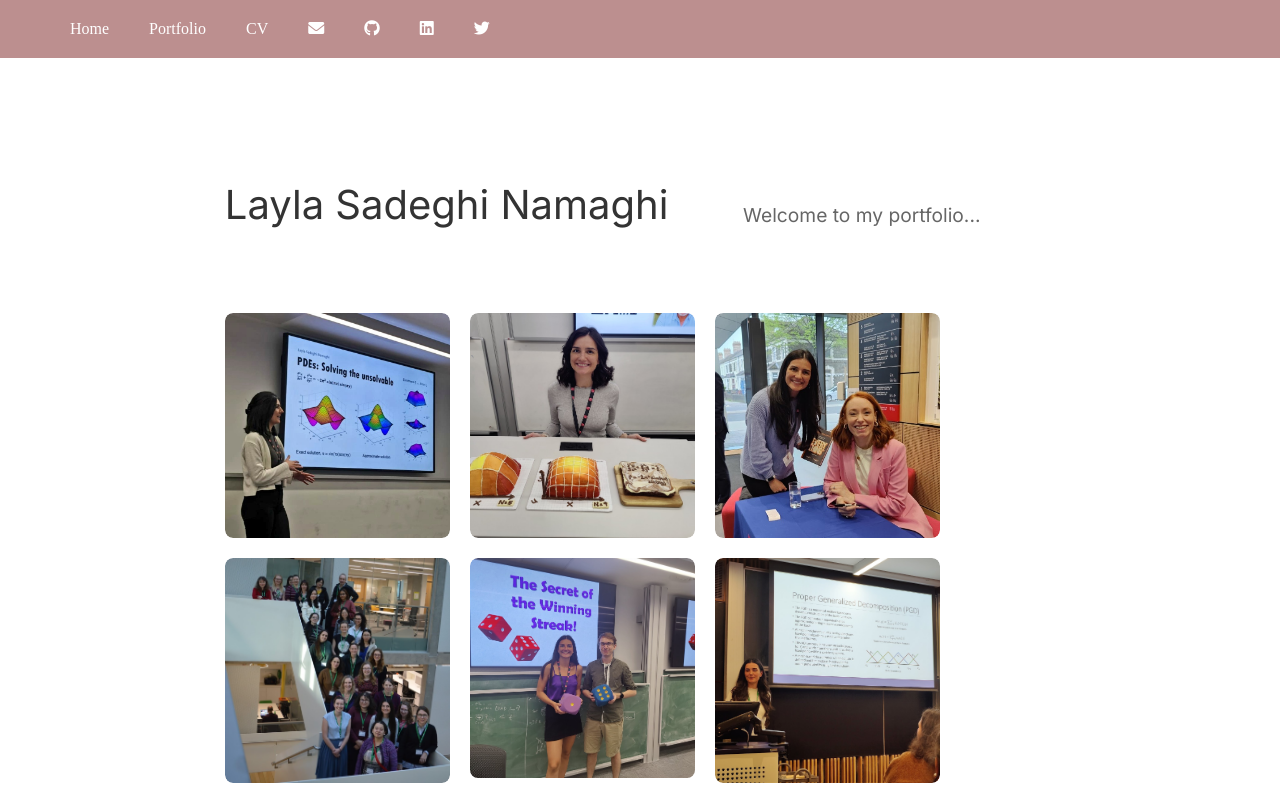
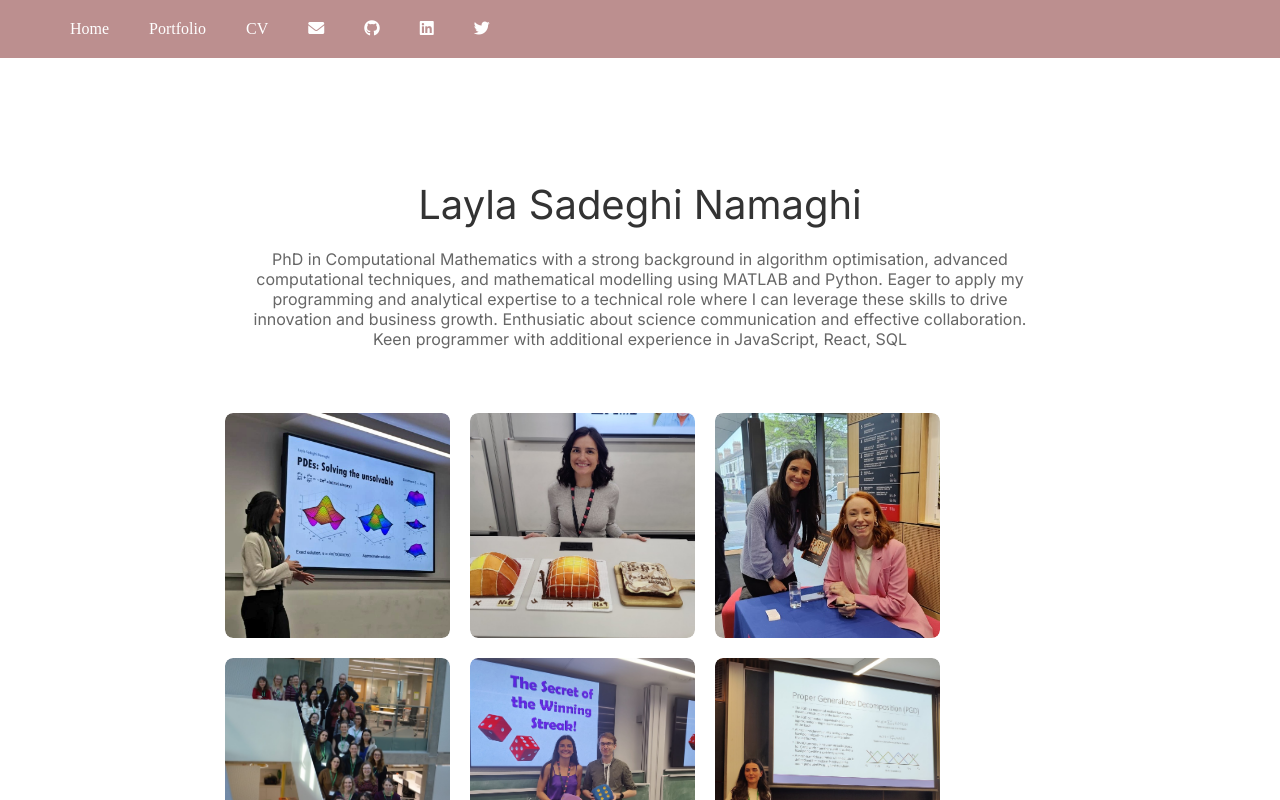
Before and after one commit to laylaksn/my-portfolio, a Next.js app: page / in a window 1280 px wide. Shown: the top 800 px of the page. Built offline with nearby package versions, Linux system fonts and the light colour scheme.

Commit message:
change navbar

```diff
--- a/src/pages/index.tsx
+++ b/src/pages/index.tsx
@@ -20,26 +20,26 @@ export default function Home() {
       <nav className={styles.navbar}>
         <div className={styles.navbarContainer}>
           <ul className={styles.navbarMenu}>
-            <li className={styles.navbarItem}><a href="#home" className={styles.navbarLink}>Home</a></li>
+            <li className={styles.navbarItem}><a href="/index.tsx" className={styles.navbarLink}>Home</a></li>
             <li className={styles.navbarItem}><a href="#portfolio" className={styles.navbarLink}>Portfolio</a></li>
-            <li className={styles.navbarItem}><a href="#cv" className={styles.navbarLink}>CV</a></li>
+            <li className={styles.navbarItem}><a href="/cv.pdf" className={styles.navbarLink}>CV</a></li>
             <li className={styles.navbarItem}>
               <a href="mailto:your-email@example.com" className={styles.navbarLink}>
                 <i className="fas fa-envelope"></i>
               </a>
             </li>
             <li className={styles.navbarItem}>
-              <a href="https://github.com/your-github" target="_blank" rel="noopener noreferrer" className={styles.navbarLink}>
+              <a href="https://github.com/laylaksn" target="_blank" rel="noopener noreferrer" className={styles.navbarLink}>
                 <i className="fab fa-github"></i>
               </a>
             </li>
             <li className={styles.navbarItem}>
-              <a href="https://linkedin.com/in/your-linkedin" target="_blank" rel="noopener noreferrer" className={styles.navbarLink}>
+              <a href="https://linkedin.com/in/laylaksn" target="_blank" rel="noopener noreferrer" className={styles.navbarLink}>
                 <i className="fab fa-linkedin"></i>
               </a>
             </li>
             <li className={styles.navbarItem}>
-              <a href="https://twitter.com/your-twitter" target="_blank" rel="noopener noreferrer" className={styles.navbarLink}>
+              <a href="https://twitter.com/layla_ksn" target="_blank" rel="noopener noreferrer" className={styles.navbarLink}>
                 <i className="fab fa-twitter"></i>
               </a>
             </li>
@@ -54,7 +54,11 @@ export default function Home() {
           <div className={styles.center}>
             <h1 className={styles.title}>Layla Sadeghi Namaghi</h1>
             <p className={styles.bio}>
-              Welcome to my portfolio...
+            PhD in Computational Mathematics with a strong background in algorithm optimisation, advanced
+            computational techniques, and mathematical modelling using MATLAB and Python. Eager to apply my
+            programming and analytical expertise to a technical role where I can leverage these skills to drive innovation
+            and business growth. Enthusiatic about science communication and effective collaboration. Keen programmer
+            with additional experience in JavaScript, React, SQL
             </p>
           </div>
 
--- a/src/styles/Home.module.css
+++ b/src/styles/Home.module.css
@@ -39,7 +39,6 @@
   font-family: var(--font-mono);
 }
 
-/* Title styling */
 .title {
   font-size: 2.5rem; /* Adjust the size as needed */
   font-weight: 400; /* Bold for prominence */
@@ -48,7 +47,7 @@
 }
 
 .bio {
-  font-size: 1.2rem; /* Slightly larger than normal text for readability */
+  font-size: 1 rem; /* Slightly larger than normal text for readability */
   color: #666; /* Lighter color for contrast */
   max-width: 800px; /* Limit the width for better readability */
   margin: 0 auto; /* Center the bio text */
@@ -96,6 +95,7 @@
   position: relative;
   padding: 4rem 0;
   text-align: center;
+  flex-direction: column; /* Stack children vertically */
 }
 
 .logo {
```
